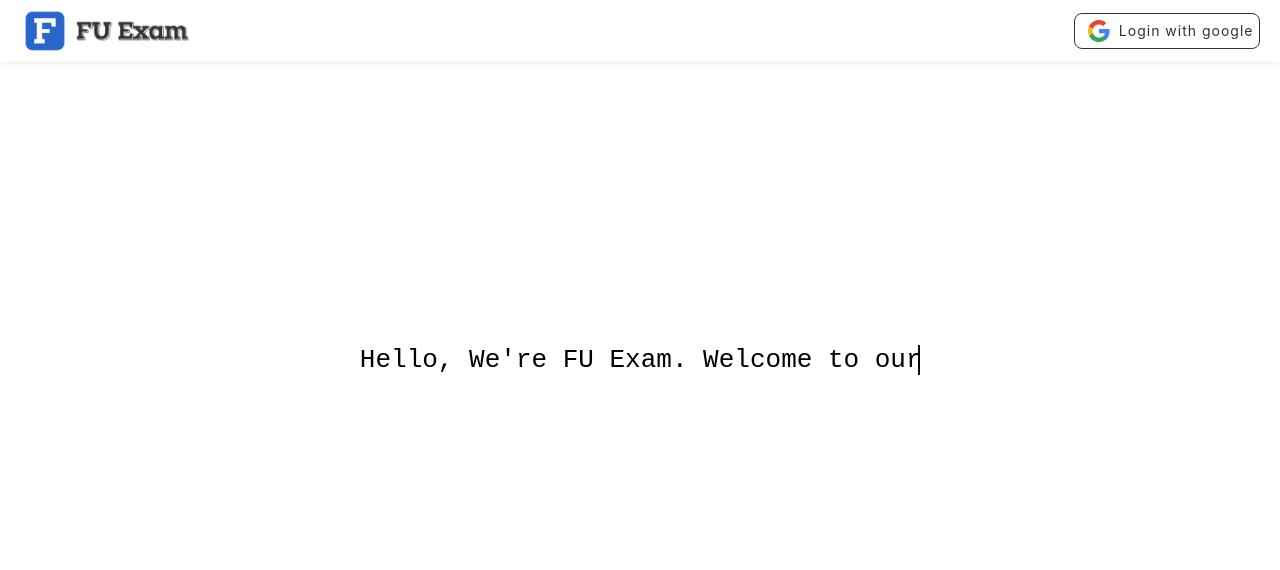
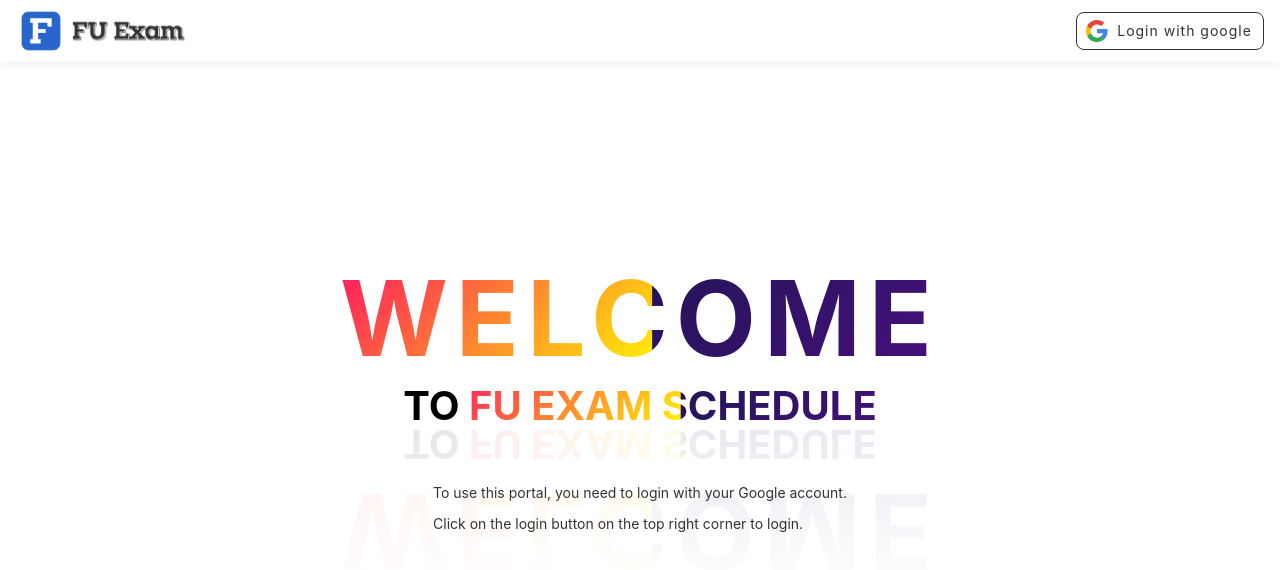
Before and after one commit to ngogiahuan/FU-Exam-Schedule, a React (Create React App) app in the folder fuexamschedule/: page / in a window 1280 px wide. Shown: the top 570 px of the page. Built offline with nearby package versions, Linux system fonts and the light colour scheme.

Commit message:
edit welcome page

```diff
--- a/fuexamschedule/src/component/Login/Login.css
+++ b/fuexamschedule/src/component/Login/Login.css
@@ -9,7 +9,6 @@
     background-color: #fff;
     color: #333;
     cursor: pointer;
-    padding: 4px;
 }
 
 .login-w-google:hover {
@@ -50,6 +49,8 @@
     transform: translate(-50%, -53%);
     font-size: 14px;
     letter-spacing: 1px;
+    padding: 0;
+    margin: 0;
 }
 
 .profile {
@@ -102,9 +103,6 @@
     position: relative;
 }
 
-
-
-
 .profile-info li {
     margin: 16px 0 0 0;
 }
--- a/fuexamschedule/src/component/Navbar/Navbar.css
+++ b/fuexamschedule/src/component/Navbar/Navbar.css
@@ -2,7 +2,6 @@
     display: flex;
     justify-content: space-between;
     align-items: center;
-    padding: 0 20px;
     height: 62px;
     background-color: #fff;
     box-shadow: 0 0 10px rgba(0, 0, 0, 0.1);
@@ -16,6 +15,7 @@
     display: flex;
     align-items: center;
     gap: 4px;
+    padding: 0px 16px;
 }
 
 .navbar-logo {
--- a/fuexamschedule/src/component/Welcome/Welcome.css
+++ b/fuexamschedule/src/component/Welcome/Welcome.css
@@ -1,78 +1,91 @@
-* {
-    margin: 0;
-    padding: 0;
-    box-sizing: border-box;
-}
-
 .welcome-conatiner {
+    background-color: #fff;
     display: flex;
     justify-content: center;
     align-items: center;
-    height: calc(100vh - 80px);
+    width: 100%;
+    height: 100vh;
 }
 
-.typing.animate {
-    width: 21ch;
-    border-right: 0.1em solid black;
-    font-family: monospace;
-    font-size: 2em;
-    animation: type 2.5s steps(20), writer 1s infinite alternate, delete 0.5s steps(5) 2.5s, type2 1s steps(4) 3s forwards, type3 3s steps(22, end) 6s forwards;
-    overflow: hidden;
-    white-space: nowrap;
-    cursor: pointer;
+.welcome-card {
+    background-color: #fff;
+    user-select: none;
+    display: flex;
+    justify-content: center;
+    align-items: center;
 }
 
-.typing.animate::before {
-    content: "Hello, We're FU Exam";
-    animation: type2 1s steps(4) 3s forwards, type3 3s steps(22, end) 6s forwards;
+.card-element {
+    display: flex;
+    justify-content: center;
+    flex-direction: column;
+    align-items: center;
 }
 
-@keyframes type {
-    from {
-        width: 0;
-    }
+.welcome-line {
+    display: flex;
+    flex-direction: column;
+    justify-content: center;
+    align-items: center;
+    margin-bottom: 40px;
+    -webkit-box-reflect: below -10px linear-gradient(transparent, rgba(0, 0, 0, .1));
+}
 
+.welcome-line h1 {
+    font-size: 6.5rem;
+    font-weight: 700;
+    color: #000;
+    margin: 0px;
+    padding: 0px;
+    /* make all upercase */
+    text-transform: uppercase;
+    /* prevent user to copy */
+    user-select: none;
+    /* add leter spacing 2px */
+    letter-spacing: 8px;
+}
+
+.welcome-line h2 {
+    font-size: 2.5rem;
+    font-weight: 700;
+    color: #000;
+    margin: 0px;
+    padding: 0px;
+    /* make all upercase */
+    text-transform: uppercase;
+    /* prevent user to copy */
+    user-select: none;
+}
+
+.welcome-line h2 span {
+    color: #2866cb;
+}
+
+.details-line p {
+    font-size: 14px;
+    font-weight: 400;
+    color: #333;
+}
+
+.animate-charcter {
+    text-transform: uppercase;
+    background-image: linear-gradient(-225deg,
+            #231557 0%,
+            #44107a 29%,
+            #ff1361 67%,
+            #fff800 100%);
+    background-size: auto auto;
+    background-clip: border-box;
+    background-size: 200% auto;
+    color: #fff;
+    background-clip: text;
+    -webkit-background-clip: text;
+    -webkit-text-fill-color: transparent;
+    animation: textclip 2s linear infinite;
+}
+
+@keyframes textclip {
     to {
-        width: 21ch;
+        background-position: 200% center;
     }
 }
-
-@keyframes type2 {
-    from {
-        width: 16ch;
-        content: "Hello, We're FU Exam. "
-    }
-
-    to {
-        width: 20ch;
-        content: "Hello, We're FU Exam. "
-    }
-}
-
-@keyframes type3 {
-    from {
-        width: 20ch;
-        content: "Hello, We're FU Exam. Welcome to our Website!"
-    }
-
-    to {
-        width: 45ch;
-        content: "Hello, We're FU Exam. Welcome to our Website!"
-    }
-}
-
-@keyframes writer {
-    50% {
-        border-color: transparent;
-    }
-}
-
-@keyframes delete {
-    from {
-        width: 21ch;
-    }
-
-    to {
-        width: 16ch;
-    }
-}
--- a/fuexamschedule/src/component/Welcome/Welcome.js
+++ b/fuexamschedule/src/component/Welcome/Welcome.js
@@ -1,12 +1,23 @@
-import React from 'react'
-import './Welcome.css'
+import React from "react";
+import "./Welcome.css";
 
 export default function Welcome() {
     return (
         <div className="welcome-conatiner">
-            <div class="typing animate"></div>
-            <br />
-            <p class="typing2 animate"></p>
+            <div className="welcome-card">
+                <div className="card-element">
+                    <div className="welcome-line">
+                        <h1 className="animate-charcter">Welcome</h1>
+                        <h2>to <span className="animate-charcter">FU Exam Schedule</span></h2>
+                    </div>
+                    <div className="details-line">
+                        <p>
+                            To use this portal, you need to login with your Google account.
+                        </p>
+                        <p>Click on the login button on the top right corner to login.</p>
+                    </div>
+                </div>
+            </div>
         </div>
-    )
+    );
 }
```
